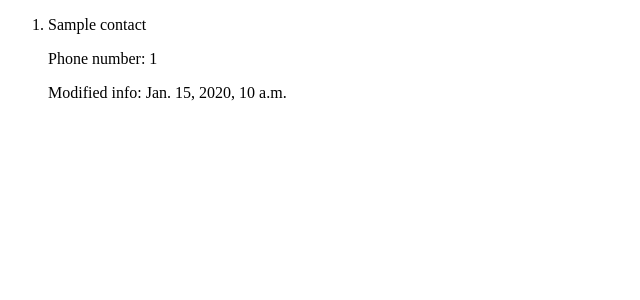
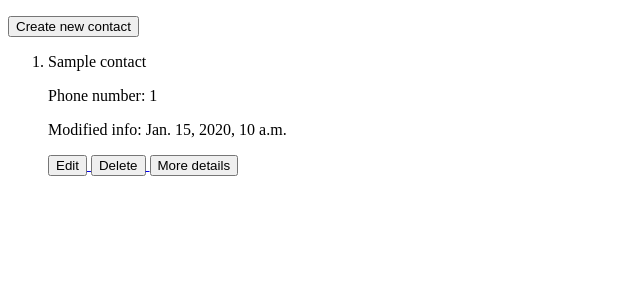
Before and after one commit to Hillel-i-Python-Pro-i-2022-12-27/homework__muchnik__lev__django, a Django app: page /contacts/list/ in a window 1280 px wide. Shown: the part 70-370 px from the top of the page, without its empty margins (0-640 px from the left). Run offline with Django 4.2, Linux system fonts and the light colour scheme; tables that the repository leaves empty hold one stand-in row (values such as "Sample post").

Commit message:
homework_10

```diff
--- a/apps/contacts/urls.py
+++ b/apps/contacts/urls.py
@@ -4,4 +4,11 @@
 
 app_name = "contacts"
 
-urlpatterns = [path("list/", views.list_contacts, name="list")]
+urlpatterns = [
+    path("list/", views.list_contacts, name="list"),
+    path("contacts-create/", views.ContactCreateView.as_view(), name="create"),
+    path("contacts-update/<int:pk>/", views.ContactUpdateView.as_view(), name="update"),
+    path("contactsdelete/<int:pk>/", views.ContactDeleteView.as_view(), name="delete"),
+    path("details/<int:pk>/", views.ContactDetailView.as_view(), name="details"),
+
+]
--- a/apps/contacts/views.py
+++ b/apps/contacts/views.py
@@ -1,9 +1,9 @@
+from django.views.generic import ListView, DetailView, CreateView, UpdateView, DeleteView
 from django.shortcuts import render
-
+from django.urls import reverse_lazy
 from apps.contacts.models import Contact
 
 
-# Create your views here.
 def list_contacts(request):
     return render(
         request=request,
@@ -12,3 +12,34 @@ def list_contacts(request):
             "contacts": Contact.objects.all(),
         },
     )
+
+
+class ContactCreateView(CreateView):
+    model = Contact
+    fields = (
+        "name",
+        "phone",
+        "is_auto_generated",
+    )
+    success_url = reverse_lazy("contacts:list")
+
+
+class ContactUpdateView(UpdateView):
+    model = Contact
+    fields = (
+        "id",
+        "name",
+        "phone",
+        "is_auto_generated",
+    )
+    success_url = reverse_lazy("contacts:list")
+
+
+class ContactDeleteView(DeleteView):
+    model = Contact
+    success_url = reverse_lazy("contacts:list")
+
+
+class ContactDetailView(DetailView):
+    model = Contact
+    pk_url_kwarg = "pk"
--- a/apps/templates/contacts/contacts_list.html
+++ b/apps/templates/contacts/contacts_list.html
@@ -1,6 +1,16 @@
 {% extends '_helpers/_base.html' %}
 
-{% block content %}
+{%  block title %}
+
+    Contact list
+{%  endblock  %}
+
+{%  block content %}
+    <a href="{% url "contacts:create" %}">
+        <button>
+            Create new contact
+        </button>
+    </a>
     <ol>
         {% for contact in contacts %}
             <li>
@@ -10,6 +20,21 @@
                     <span> Modified info: {{ contact.modified_at }} </span>
                 </p>
             </li>
+             <a href="{% url "contacts:update" pk=contact.id %}">
+                    <button>
+                        Edit
+                    </button>
+                </a>
+                <a href="{% url "contacts:delete" pk=contact.id %}">
+                    <button>
+                        Delete
+                    </button>
+                </a>
+                <a href="{% url "contacts:details" pk=contact.id %}">
+                    <button>
+                        More details
+                    </button>
+                </a>
         {% endfor %}
     </ol>
 {% endblock %}
```
Also changed, not shown: apps/templates/contacts/contact_confirm_delete.html (added, +13 -0 lines), apps/templates/contacts/contact_detail.html (added, +12 -0 lines), apps/templates/contacts/contact_form.html (added, +11 -0 lines).
